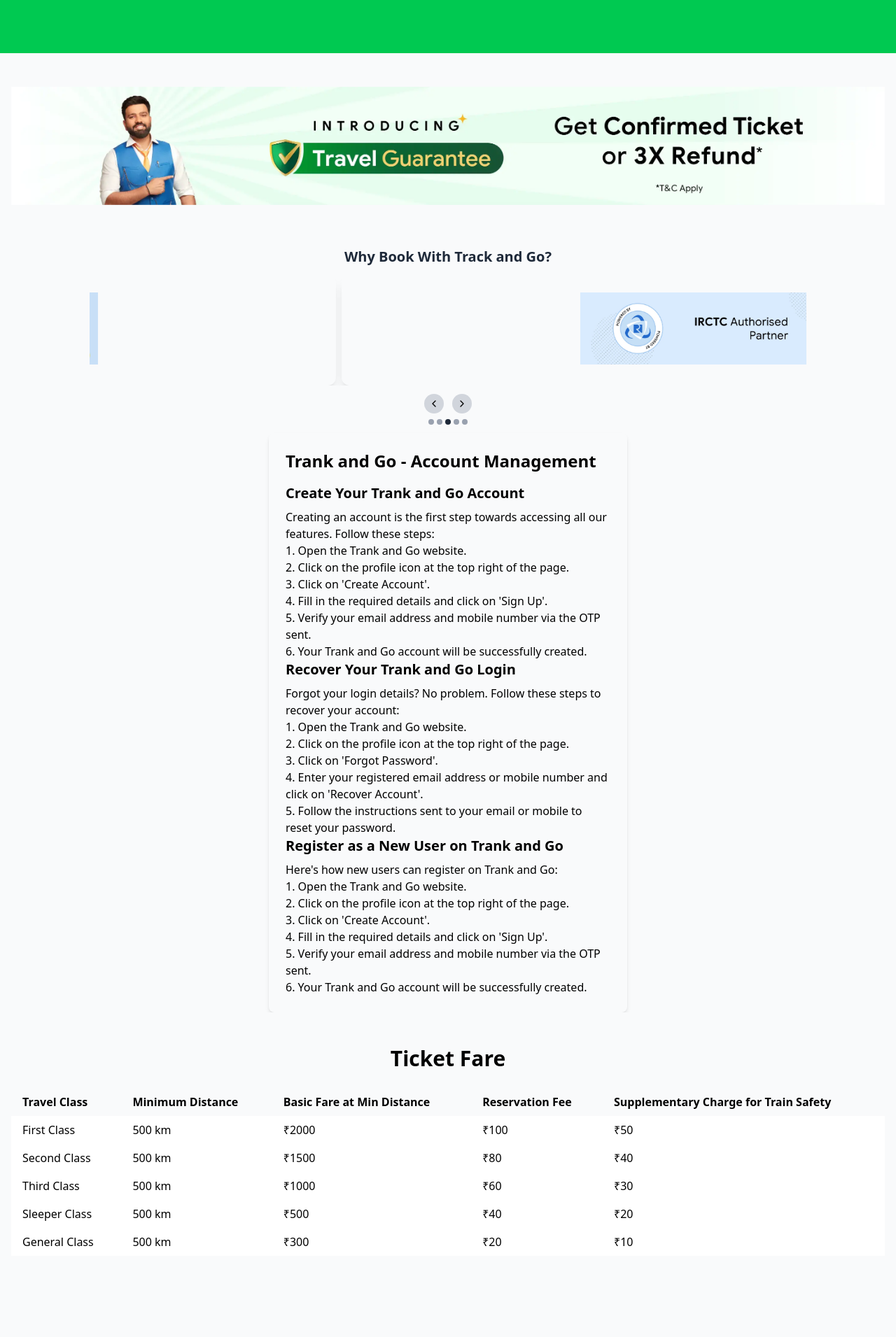
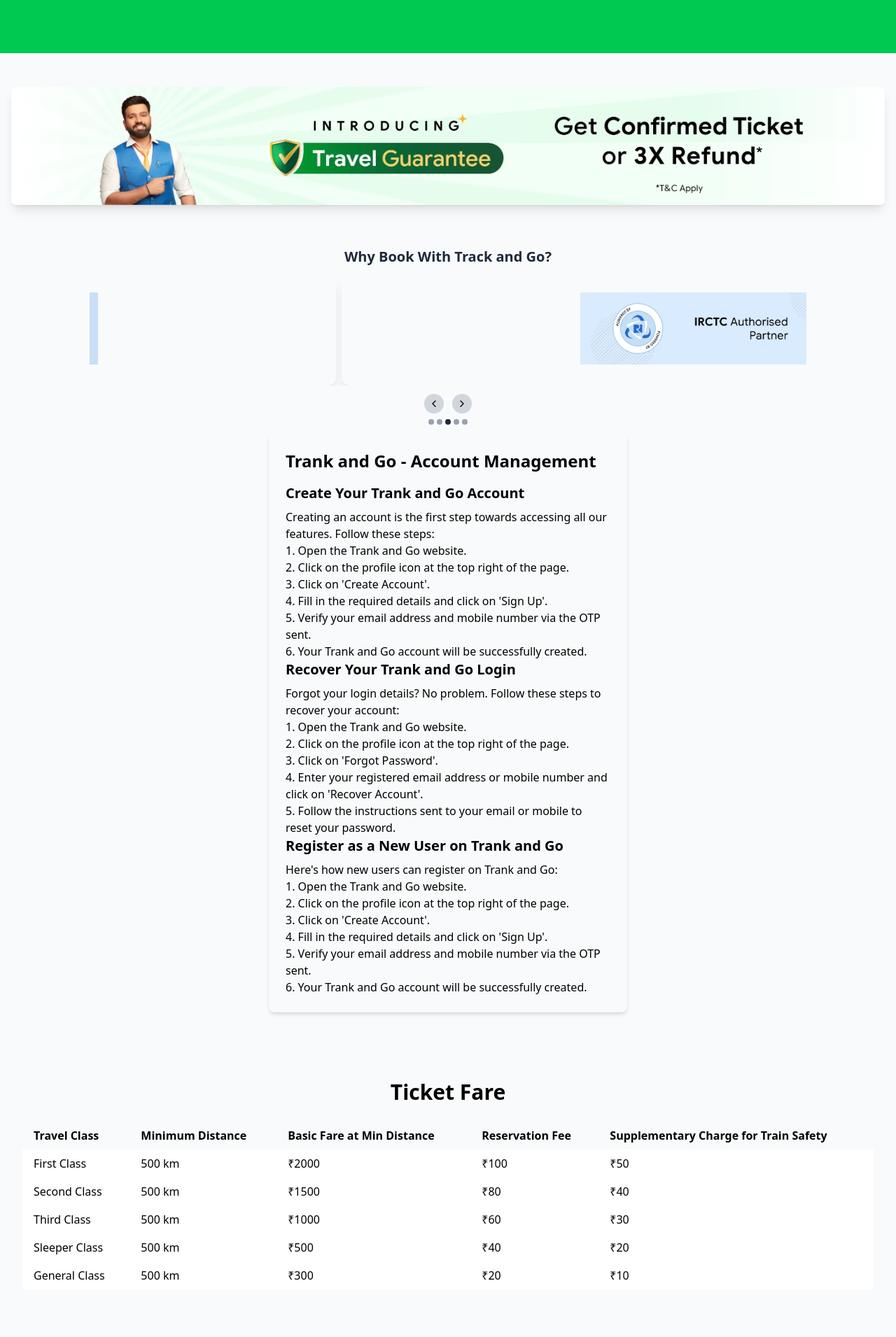
Before and after one commit to kiranmore2404/icp9.0-react-group-project-4, a React (Vite) app: page / in a window 1280 px wide. Shown: the part 200-2111 px from the top of the page at 70% size. Built offline with nearby package versions, Linux system fonts and the light colour scheme.

Commit message:
changes madded on home page

```diff
--- a/src/views/Home/Home.jsx
+++ b/src/views/Home/Home.jsx
@@ -105,13 +105,13 @@
     <div className="font-poppins bg-gray-50">
       <WelcomeSection />
       <div className="container mx-auto px-4 mb-12">
-        <img src="/src/components/coursole/main-image.webp" alt="image" className="w-full h-auto object-cover mb-8" />
+        <img src="/src/components/coursole/main-image.webp" alt="image" className="w-full h-auto object-cover rounded-lg shadow-lg mb-8" />
       </div>
       <Coursel className="mb-12" />
-      <div>
+      <div className="container mx-auto px-4 mb-12">
         <AccountManagement />
       </div>
-      <div>
+      <div className="container mx-auto px-4 mb-12">
         <TrainFareTicketFareSection />
       </div>
       <div className="container mx-auto p-4 mb-12">
```
